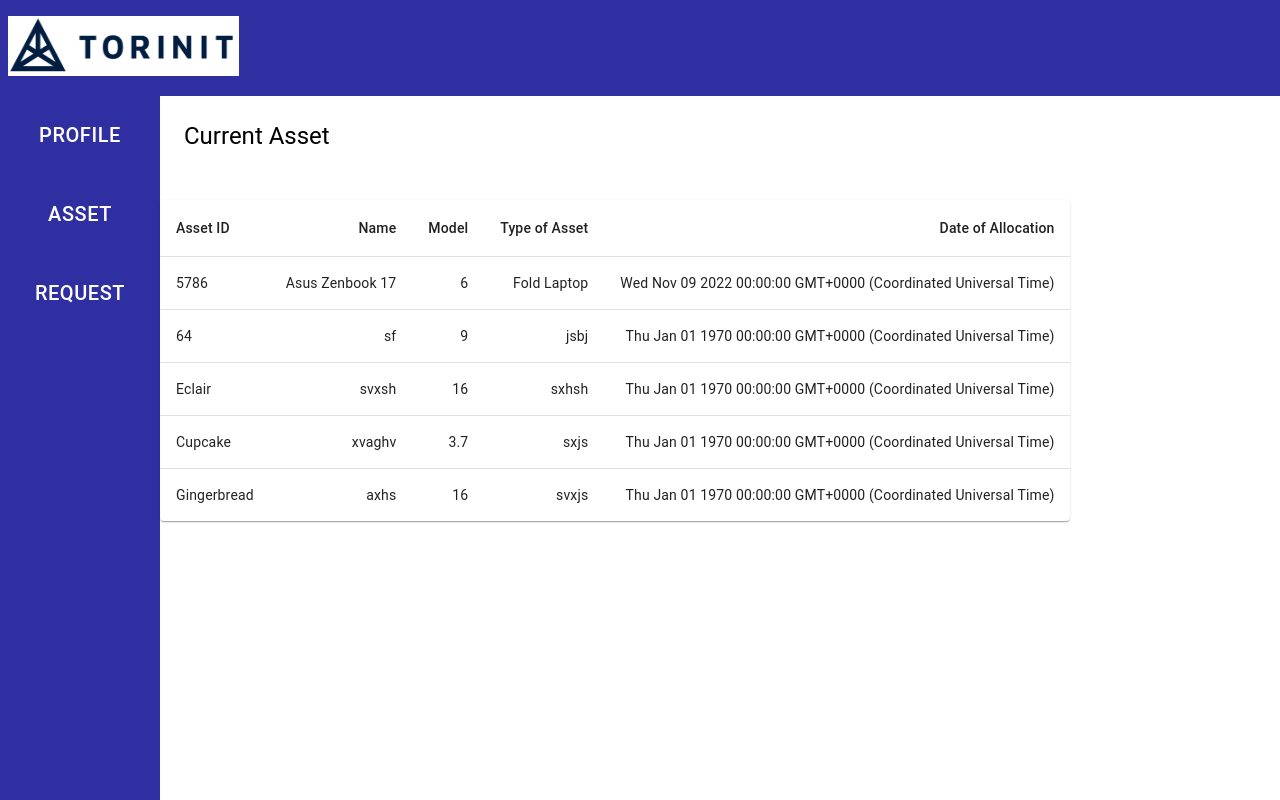
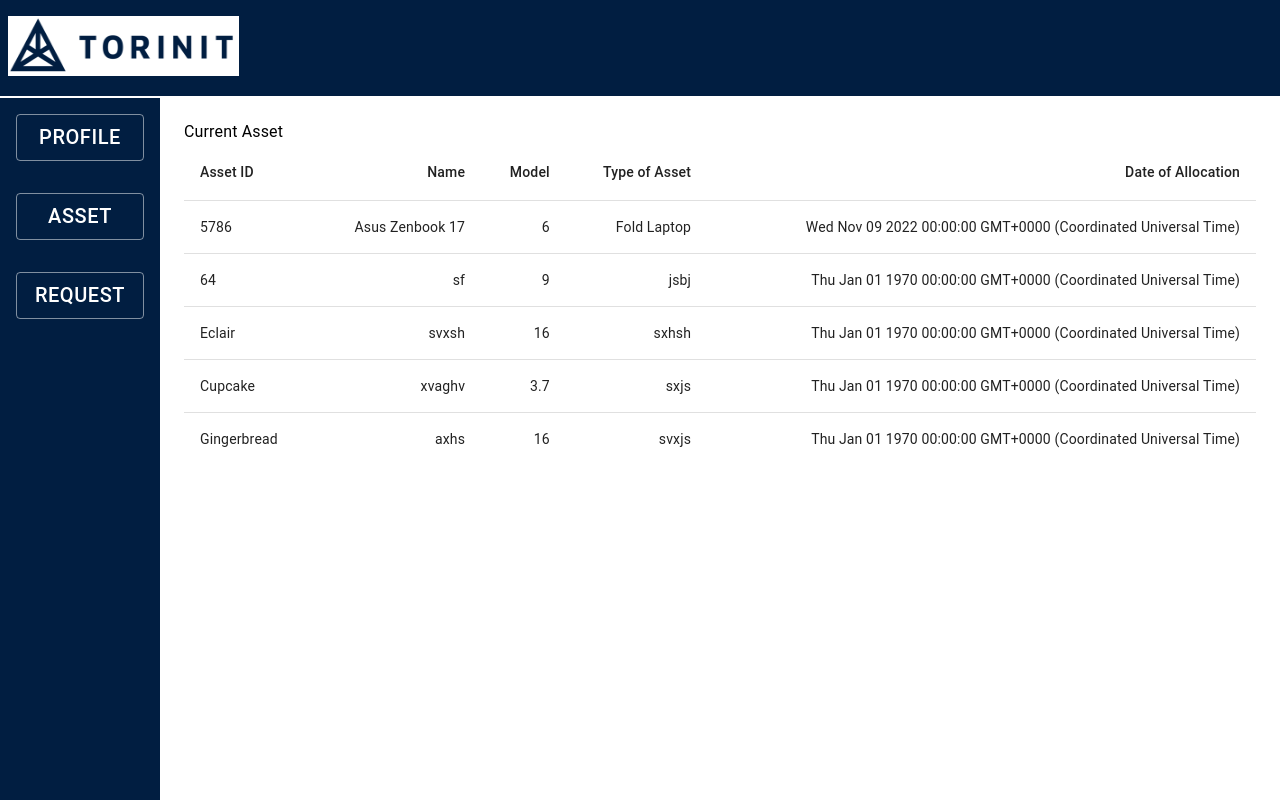
Before and after one commit to rohanattorinit/asset-management, a React (Create React App) app: page /employee/asset in a window 1280 px wide. Built offline with nearby package versions, Linux system fonts and the light colour scheme.

Commit message:
reponsive sidebar for mobile

```diff
--- a/src/components/Navbar/Navbar.tsx
+++ b/src/components/Navbar/Navbar.tsx
@@ -3,7 +3,7 @@ import React from "react";
 import logo from "../../assets/logo.png";
 export default function Navbar() {
   return (
-    <Box sx={{ height: "12vh", bgcolor: "#2f2fa2" }}>
+    <Box sx={{ height: "12vh", bgcolor: "#011E41" }}>
       <Box
         component="img"
         sx={{
--- a/src/components/Sidebar/Sidebar.tsx
+++ b/src/components/Sidebar/Sidebar.tsx
@@ -1,27 +1,93 @@
+import React, { useState } from "react";
 import { Box, Button, Grid } from "@mui/material";
-import React from "react";
 import { Link } from "react-router-dom";
+import { useTheme, useMediaQuery } from "@mui/material";
+
+import {
+  Drawer,
+  IconButton,
+  List,
+  ListItemButton,
+  ListItemText,
+  Toolbar,
+} from "@mui/material";
+
+import MenuIcon from "@mui/icons-material/Menu";
+
 export default function SideBar() {
+  const [openDrawer, setOpenDrawer] = useState(false);
+
+  const theme = useTheme();
+  const matches = useMediaQuery(theme.breakpoints.down("md"));
+
+  const MobileNav = () => {
     return (
-    <Grid item xs={12} md={1.5} sx={{ height: "88vh", bgcolor: "#2f2fa2" }}>
+      <Toolbar>
+        <Drawer
+          open={openDrawer}
+          onClose={() => setOpenDrawer(false)}
+          anchor="right"
+        >
+          <List>
+            <ListItemButton component={Link} to="/employee/profile">
+              <ListItemText>Profile</ListItemText>
+            </ListItemButton>
+
+            <ListItemButton component={Link} to="/employee/asset">
+              <ListItemText>Assets</ListItemText>
+            </ListItemButton>
+
+            <ListItemButton component={Link} to="/employee/ticket">
+              <ListItemText>Ticket</ListItemText>
+            </ListItemButton>
+          </List>
+        </Drawer>
+        <IconButton
+          size="large"
+          sx={{ position: "fixed", right: 10, top: 30, color: "white" }}
+          onClick={() => setOpenDrawer(true)}
+        >
+          <MenuIcon />
+        </IconButton>
+      </Toolbar>
+    );
+  };
+
+  const SideNav = () => {
+    return (
+      <Grid
+        item
+        xs={12}
+        md={1.5}
+        sx={{
+          height: "88vh",
+          bgcolor: "#011E41",
+          borderTop: "solid white 2px",
+        }}
+      >
         <Box display="flex" flexDirection="column" justifyContent="center">
           <Button
-          sx={{ marginY: 2, fontSize: "20px", color: "white" }}
-          variant="text"
+            sx={{ marginY: 2, marginX: 2, fontSize: "20px" }}
+            variant="outlined"
+            color="secondary"
             component={Link}
             to="/employee/profile"
           >
             Profile
           </Button>
           <Button
-          sx={{ marginY: 2, fontSize: "20px", color: "white" }}
+            sx={{ marginY: 2, marginX: 2, fontSize: "20px" }}
+            variant="outlined"
+            color="secondary"
             component={Link}
             to="/employee/asset"
           >
             Asset
           </Button>
           <Button
-          sx={{ marginY: 2, fontSize: "20px", color: "white" }}
+            sx={{ marginY: 2, marginX: 2, fontSize: "20px" }}
+            variant="outlined"
+            color="secondary"
             component={Link}
             to="/employee/ticket"
           >
@@ -30,4 +96,7 @@ export default function SideBar() {
         </Box>
       </Grid>
     );
+  };
+
+  return matches ? <MobileNav /> : <SideNav />;
 }
--- a/src/index.tsx
+++ b/src/index.tsx
@@ -4,6 +4,8 @@ import "./index.css";
 import App from "./App";
 import { Provider } from "react-redux";
 import store from "./redux/store";
+import { ThemeProvider } from "@mui/material";
+import { theme } from "./utils/theme";
 
 const root = ReactDOM.createRoot(
   document.getElementById("root") as HTMLElement
@@ -11,7 +13,9 @@ const root = ReactDOM.createRoot(
 root.render(
   <React.StrictMode>
     <Provider store={store}>
-      <App />
+      <ThemeProvider theme={theme}>
+        <App />
+      </ThemeProvider>
     </Provider>
   </React.StrictMode>
 );
--- a/src/pages/employee/Asset.tsx
+++ b/src/pages/employee/Asset.tsx
@@ -1,4 +1,4 @@
-import { Grid, Typography } from "@mui/material";
+import { Grid, Typography, Box } from "@mui/material";
 import React from "react";
 import Sidebar from "../../components/Sidebar/Sidebar";
 import Table from "@mui/material/Table";
@@ -7,7 +7,7 @@ import TableCell from "@mui/material/TableCell";
 import TableContainer from "@mui/material/TableContainer";
 import TableHead from "@mui/material/TableHead";
 import TableRow from "@mui/material/TableRow";
-import Paper from "@mui/material/Paper";
+
 export default function Asset() {
   function createData(
     Id: number | string,
@@ -52,12 +52,11 @@ export default function Asset() {
   return (
     <Grid container>
       <Sidebar />
-      <Grid item>
-        <Typography p={3} variant="h5">
-          Current Asset
-        </Typography>
-        <TableContainer sx={{ marginY: 3 }} component={Paper}>
-          <Table sx={{ minWidth: 650 }} aria-label="simple table">
+      <Grid item xs={12} md={10.5} p={3}>
+        <Typography>Current Asset</Typography>
+        <Box sx={{ overflowX: "auto" }}>
+          <TableContainer sx={{ width: "auto" }}>
+            <Table>
               <TableHead>
                 <TableRow>
                   <TableCell>Asset ID</TableCell>
@@ -85,6 +84,7 @@ export default function Asset() {
               </TableBody>
             </Table>
           </TableContainer>
+        </Box>
       </Grid>
     </Grid>
   );
--- a/src/pages/employee/Profile.tsx
+++ b/src/pages/employee/Profile.tsx
@@ -16,7 +16,9 @@ export default function Profile() {
           }}
         >
           <Typography variant="h5">Profile</Typography>
-          <Button variant="contained">Edit</Button>
+          <Button variant="contained" color="primary">
+            Edit
+          </Button>
         </Box>
         <Paper sx={{ display: "flex", padding: 5, marginY: 3 }} elevation={5}>
           <Grid container>
--- /dev/null
+++ b/src/utils/theme.ts
@@ -0,0 +1,12 @@
+import { createTheme } from "@mui/material";
+
+export const theme = createTheme({
+  palette: {
+    primary: {
+      main: "#011E41",
+    },
+    secondary: {
+      main: "#FFFFFF",
+    },
+  },
+});
```
Lines whose indentation alone changed are shown as unchanged.
